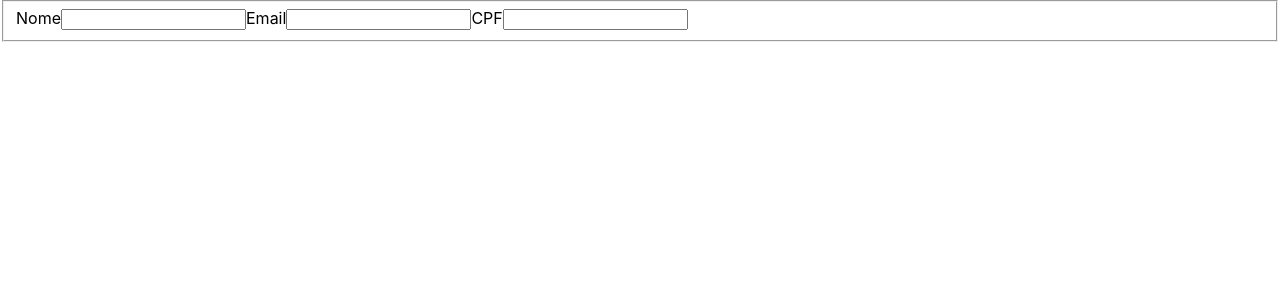
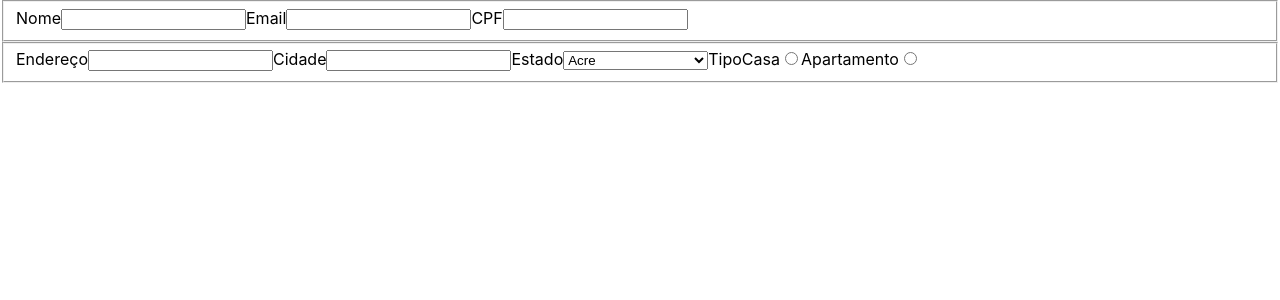
Before and after one commit to coelhoreinaldo/react-form-exercise, a React (Create React App) app: page / in a window 1280 px wide. Shown: the top 300 px of the page. Built offline with nearby package versions, Linux system fonts and the light colour scheme.

Commit message:
feat: Requisito 2 creating tags

```diff
--- a/src/App.js
+++ b/src/App.js
@@ -1,4 +1,5 @@
 import React from 'react';
+import Address from './components/AddressData';
 import PersonalData from './components/PersonalData';
 
 class App extends React.Component {
@@ -6,6 +7,7 @@ class App extends React.Component {
     return (
       <form>
         <PersonalData />
+        <Address />
       </form>
     );
   }
--- a/src/components/AddressData.js
+++ b/src/components/AddressData.js
@@ -1,70 +1,92 @@
-// import React from 'react';
+import React from 'react';
+import countryStates from '../countryStates';
 
-// export default class Address extends React.Component {
-//   constructor() {
-//     super();
+export default class Address extends React.Component {
+  constructor() {
+    super();
 
-//     this.state = {
-//       endereco: '',
-//       email: '',
-//       cpf: null,
-//     };
-//   }
+    this.state = {
+      address: '',
+      city: '',
+      state: '',
+      addressType: '',
+    };
+  }
 
-//   handleChange = ({ target }) => {
-//     let { value } = target;
-//     const { name } = target;
-//     const ADDRESS_LIMIT = 200;
-//     const EMAIL_LIMIT = 50;
-//     const CPF_LIMIT = 11;
-//     if (name === 'name') {
-//       value = value.toUpperCase();
-//       if (value.length > NAME_LIMIT) return;
-//     }
-//     if (name === 'email' && value.length > EMAIL_LIMIT) return;
-//     if (name === 'cpf' && value.length > CPF_LIMIT) return;
+  handleChange = ({ target }) => {
+    const { name, value } = target;
 
-//     console.log(value);
-//     this.setState({
-//       [name]: value,
-//     });
-//   };
+    this.setState({
+      [name]: value,
+    });
+  };
 
-//   render() {
-//     const { endereco, email, cpf } = this.state;
-//     return (
-//       <fieldset>
-//         <label htmlFor="endereco">
-//           Endereço
-//           <input
-//             type="text"
-//             value={ endereco }
-//             name="endereco"
-//             id="endereco"
-//             onChange={ this.handleChange }
-//           />
-//         </label>
-//         <label htmlFor="email">
-//           Email
-//           <input
-//             type="email"
-//             value={ email }
-//             name="email"
-//             id="email"
-//             onChange={ this.handleChange }
-//           />
-//         </label>
-//         <label htmlFor="cpf">
-//           CPF
-//           <input
-//             type="text"
-//             value={ cpf }
-//             name="cpf"
-//             id="cpf"
-//             onChange={ this.handleChange }
-//           />
-//         </label>
-//       </fieldset>
-//     );
-//   }
-// }
+  render() {
+    const { address, city, state, addressType } = this.state;
+    return (
+      <fieldset>
+        <label htmlFor="address">
+          Endereço
+          <input
+            type="text"
+            value={ address }
+            name="address"
+            id="address"
+            onChange={ this.handleChange }
+            maxLength="200"
+          />
+        </label>
+        <label htmlFor="city">
+          Cidade
+          <input
+            type="text"
+            value={ city }
+            name="city"
+            id="city"
+            onChange={ this.handleChange }
+            maxLength="28"
+            // onBlur={ this.handleCityBlur }
+          />
+        </label>
+        <label htmlFor="state">
+          Estado
+          <select
+            value={ state }
+            name="state"
+            id="state"
+            onChange={ this.handleChange }
+          >
+            {countryStates
+              .map((item) => <option key={ item }>{item}</option>)}
+          </select>
+        </label>
+        <label>
+          Tipo
+          <label>
+            Casa
+            <input
+              type="radio"
+              id="house"
+              name="addressType"
+              value="house"
+              checked={ addressType === 'house' }
+              onChange={ this.handleChange }
+            />
+          </label>
+
+          <label>
+            Apartamento
+            <input
+              type="radio"
+              id="apart"
+              name="addressType"
+              value="apart"
+              checked={ addressType === 'apart' }
+              onChange={ this.handleChange }
+            />
+          </label>
+        </label>
+      </fieldset>
+    );
+  }
+}
--- a/src/components/PersonalData.js
+++ b/src/components/PersonalData.js
@@ -7,7 +7,7 @@ export default class PersonalData extends React.Component {
     this.state = {
       name: '',
       email: '',
-      cpf: null,
+      cpf: '',
     };
   }
 
@@ -18,7 +18,6 @@ export default class PersonalData extends React.Component {
       value = value.toUpperCase();
     }
 
-    console.log(value);
     this.setState({
       [name]: value,
     });
```
